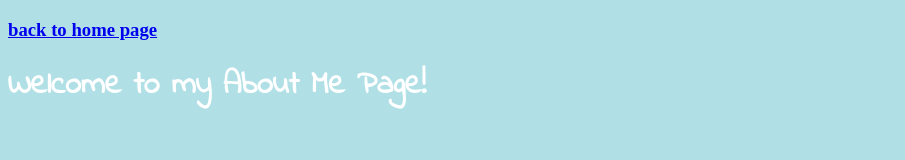
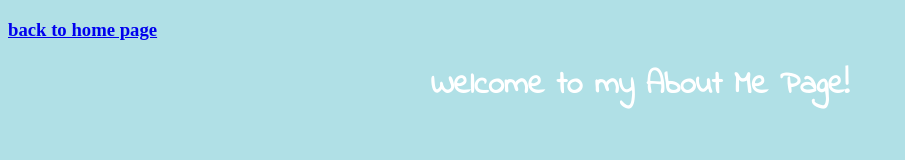
Before and after one commit to c27dk/c27dk.github.io, a plain HTML site: page aboutme.html in a window 1280 px wide. Shown: the whole page, without its empty margins (0-905 px from the left). Drawn offline with Linux system fonts and the light colour scheme.

Commit message:
centered text

```diff
--- a/aboutme.html
+++ b/aboutme.html
@@ -25,9 +25,11 @@
 			back to home page
 		</h3>
 	</a>
+	<center>
 	<h1>
 		Welcome to my About Me Page!
 	</h1>
+</center>
 
 
 
```
Also changed, not shown: index.html (+2 -0 lines), journal.html (+2 -1 lines), projects.html (+2 -1 lines).
